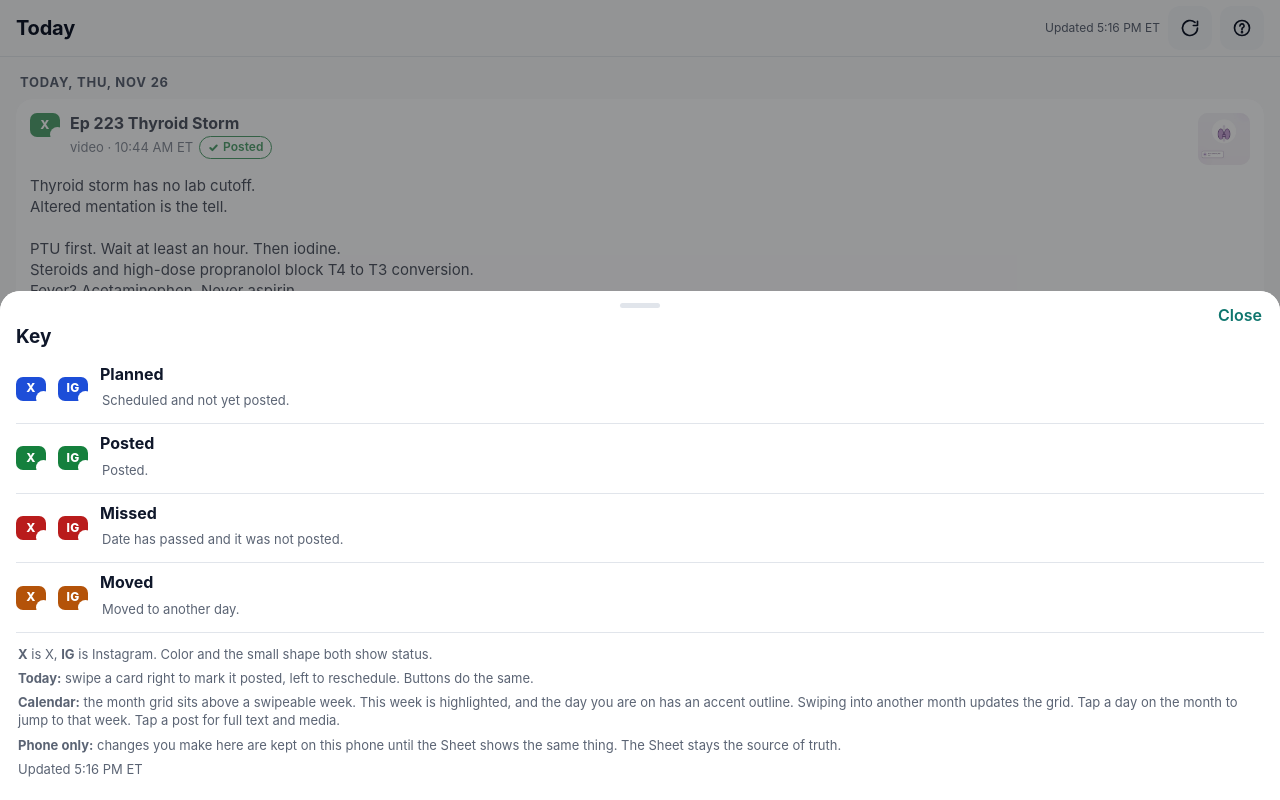
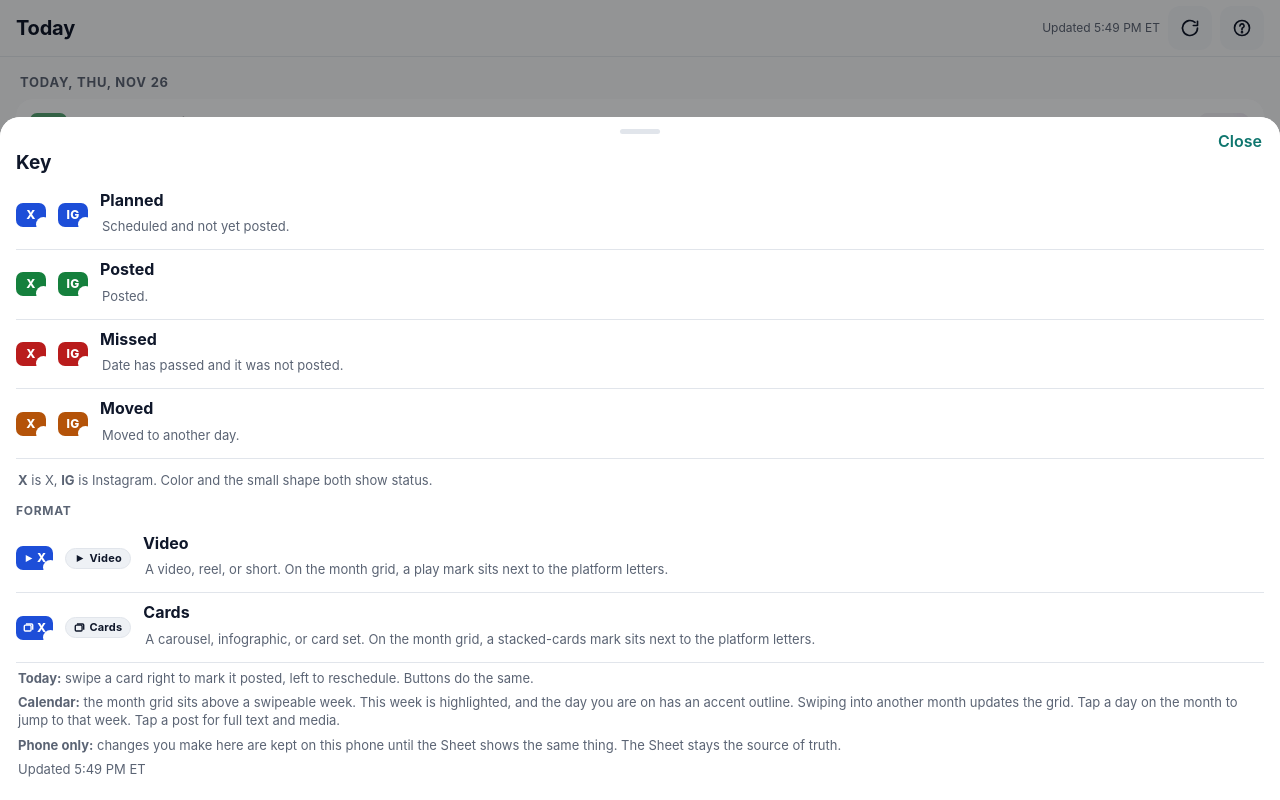
Before and after one commit to jwatson7399/core-em-cal-37448b, a plain HTML site: page index.html in a window 1280 px wide. Both pictures are taken after a click on the button 1242 px from the left and 28 px from the top of the page. Drawn offline with Linux system fonts and the light colour scheme.

Commit message:
Update posting calendar 2026-11-26 17:49 ET

```diff
--- a/index.html
+++ b/index.html
@@ -57,13 +57,18 @@ h2:first-child{margin-top:4px}
 .empty{padding:16px;border-radius:var(--radius);background:var(--card);color:var(--muted);text-align:center}
 
 /* Chips and pills */
-.chip{position:relative;display:inline-grid;place-items:center;min-width:30px;height:24px;padding:0 6px;border-radius:7px;font-weight:800;font-size:12px;color:var(--chipText);letter-spacing:.02em;flex:none}
+.chip{position:relative;display:inline-flex;align-items:center;justify-content:center;gap:3px;min-width:30px;height:24px;padding:0 7px;border-radius:7px;font-weight:800;font-size:12px;color:var(--chipText);letter-spacing:.02em;flex:none}
+.chip .fi{width:11px;height:11px;flex:none;display:block}
+.chip .pl{line-height:1}
 .chip .sym{position:absolute;right:-5px;bottom:-5px;width:15px;height:15px;border-radius:50%;background:var(--card);display:grid;place-items:center;color:inherit}
 .chip .sym svg{width:11px;height:11px}
 .s-planned{background:var(--planned)}.s-posted{background:var(--posted)}.s-missed{background:var(--missed)}.s-rescheduled{background:var(--resched)}
 .c-planned{color:var(--planned)}.c-posted{color:var(--posted)}.c-missed{color:var(--missed)}.c-rescheduled{color:var(--resched)}
 .pill{display:inline-flex;align-items:center;gap:4px;font-size:12px;font-weight:600;padding:2px 8px;border-radius:999px;border:1.5px solid currentColor;white-space:nowrap}
 .pill svg{width:11px;height:11px}
+.fpill{display:inline-flex;align-items:center;gap:4px;font-size:11px;font-weight:700;letter-spacing:.02em;padding:2px 8px;border-radius:999px;background:var(--card2);color:var(--text);border:1px solid var(--line);white-space:nowrap;flex:none}
+.fpill .fi{width:11px;height:11px;flex:none;display:block}
+.rchips{display:flex;flex-direction:column;align-items:flex-end;gap:4px;flex:none}
 .tag{display:inline-block;font-size:11px;font-weight:600;padding:2px 7px;border-radius:999px;background:var(--card2);color:var(--muted);margin:0 4px 4px 0}
 .tag.local{color:var(--accent)}
 .tag.quiet{background:transparent;border:1px dashed var(--line);color:var(--muted)}
@@ -129,7 +134,8 @@ h2:first-child{margin-top:4px}
 .cell .n{font-size:13px;font-weight:600;width:22px;height:22px;display:grid;place-items:center;border-radius:50%}
 .cell.today .n{background:var(--accent);color:var(--accentText)}
 .cell.past .n{color:var(--muted)}
-.cell .chip{min-width:0;width:22px;height:14px;font-size:8px;border-radius:4px;padding:0}
+.cell .chip{min-width:0;width:auto;height:15px;font-size:8px;border-radius:4px;padding:0 3px;gap:1px}
+.cell .chip .fi{width:8px;height:8px}
 .cell .chip .sym{width:10px;height:10px;right:-3px;bottom:-3px}
 .cell .chip .sym svg{width:8px;height:8px}
 .cell .plus{font-size:9px;color:var(--muted)}
@@ -340,7 +346,38 @@ const ICON = {
   check: '<svg viewBox="0 0 24 24" fill="none" stroke="currentColor" stroke-width="2.4" stroke-linecap="round" stroke-linejoin="round"><path d="M5 12.5l4.5 4.5L19 7.5"/></svg>',
   open: '<svg viewBox="0 0 24 24" fill="none" stroke="currentColor" stroke-width="2" stroke-linecap="round" stroke-linejoin="round"><path d="M14 4h6v6M20 4l-9 9M18 14v5a1 1 0 0 1-1 1H5a1 1 0 0 1-1-1V7a1 1 0 0 1 1-1h5"/></svg>'
 };
-const chip = (p, status) => `<span class="chip s-${status}" aria-label="${esc(PLATFORM_NAME[p] || p)}, ${STATUS_LABEL[status]}">${esc(p)}<span class="sym c-${status}">${SYM[status]}</span></span>`;
+const FMT_ICON = {
+  video: '<svg class="fi" viewBox="0 0 12 12" fill="currentColor" aria-hidden="true"><path d="M3 2.1v7.8L10.2 6 3 2.1z"/></svg>',
+  cards: '<svg class="fi" viewBox="0 0 12 12" fill="none" stroke="currentColor" stroke-width="1.5" stroke-linejoin="round" aria-hidden="true"><path d="M3.2 2.2h6.2A1.2 1.2 0 0 1 10.6 3.4v5"/><rect x="1.4" y="3.4" width="7.4" height="6.4" rx="1.1"/></svg>'
+};
+function formatKind(i) {
+  const t = [i && i.format, i && i.slotType].filter(Boolean).join(" ").toLowerCase();
+  if (/video|reel|\bshorts?\b/.test(t)) return "video";
+  if (/carousel|infographic|\bcards?\b/.test(t)) return "cards";
+  return "";
+}
+function formatLabel(i) {
+  const k = formatKind(i);
+  if (k === "video") return "Video";
+  if (k === "cards") return "Cards";
+  const raw = String((i && (i.format || i.slotType)) || "").trim();
+  if (!raw) return "";
+  return raw.replace(/[_-]+/g, " ").replace(/\b[a-z]/g, (c) => c.toUpperCase());
+}
+const chip = (p, status, i) => {
+  const kind = i ? formatKind(i) : "";
+  const fl = i ? formatLabel(i) : "";
+  const icon = (kind && FMT_ICON[kind]) || "";
+  const aria = [PLATFORM_NAME[p] || p, fl, STATUS_LABEL[status]].filter(Boolean).join(", ");
+  return `<span class="chip s-${status}${kind ? " fmt-" + kind : ""}" aria-label="${esc(aria)}">${icon}<span class="pl">${esc(p)}</span><span class="sym c-${status}">${SYM[status]}</span></span>`;
+};
+const formatPill = (i) => {
+  const label = formatLabel(i);
+  if (!label) return "";
+  const kind = formatKind(i);
+  const icon = (kind && FMT_ICON[kind]) || "";
+  return `<span class="fpill${kind ? " fmt-" + kind : ""}">${icon}${esc(label)}</span>`;
+};
 const pill = (status) => `<span class="pill c-${status}">${SYM[status]}${STATUS_LABEL[status]}</span>`;
 
 /* ---------- State ---------- */
@@ -523,7 +560,7 @@ function thumb(i, cls = "thumb") {
   return `<img class="${cls}" src="${esc(src)}" alt="" loading="lazy" onerror="this.replaceWith(Object.assign(document.createElement('div'),{className:'${cls} ph',textContent:'${esc(i.platform)}'}))">`;
 }
 function dateLine(i) {
-  const bits = [esc(i.format || "")];
+  const bits = [];
   if (i.date !== S.today) bits.push(fmtDay(i.date));
   if (i.time) bits.push(esc(i.time));
   return bits.filter(Boolean).join(" · ");
@@ -544,8 +581,8 @@ function fullCard(i) {
   return `<article class="card${open ? "" : " done"}" data-key="${esc(i.key)}" ${open ? 'data-swipe="1"' : ""}>
     <div class="swipe-bg"><span class="l">${ICON.check} Posted</span><span class="r">Reschedule</span></div>
     <div class="fg">
-      <div class="card-h">${chip(i.platform, i.status)}
-        <div class="ttl"><div class="t1">${esc(i.title)}</div><div class="t2">${dateLine(i)} ${pill(i.status)}</div></div>
+      <div class="card-h">${chip(i.platform, i.status, i)}
+        <div class="ttl"><div class="t1">${esc(i.title)}</div><div class="t2">${formatPill(i)} ${dateLine(i)} ${pill(i.status)}</div></div>
         ${thumb(i)}
       </div>
       ${hasText ? `<div class="txt clamp">${esc(i.postText)}</div><button class="more" data-act="sheet" data-key="${esc(i.key)}">Full post and media</button>`
@@ -563,7 +600,7 @@ function fullCard(i) {
 function rowHTML(i, extra = "") {
   return `<button class="row" data-act="sheet" data-key="${esc(i.key)}">${thumb(i)}
     <div class="rt"><div class="r1">${esc(i.title)}</div><div class="r2">${esc(extra || i.postText.trim() || prepGaps(i).join(", ") || quietText(i) || "No post text yet")}</div></div>
-    ${chip(i.platform, i.status)}</button>`;
+    <span class="rchips">${chip(i.platform, i.status, i)}${formatPill(i)}</span></button>`;
 }
 
 function renderToday() {
@@ -683,8 +720,9 @@ function renderMonth() {
     const inMonth = d >= first && d <= last;
     const cls = ["cell", d === S.today ? "today" : "", d === focus ? "focus" : "", (d >= weekA && d <= weekB) ? "in-week" : "", inMonth ? "" : "out", d < S.today ? "past" : ""].filter(Boolean).join(" ");
     const n = Number(d.slice(8, 10));
-    const chips = list.slice(0, 3).map((i) => chip(i.platform, i.status)).join("");
-    const label = `${fmtDay(d)}, ${list.length} post${list.length === 1 ? "" : "s"}`;
+    const chips = list.slice(0, 3).map((i) => chip(i.platform, i.status, i)).join("");
+    const bits = list.map((i) => [PLATFORM_NAME[i.platform] || i.platform, formatLabel(i)].filter(Boolean).join(" "));
+    const label = `${fmtDay(d)}${list.length ? ", " + bits.join("; ") : ", no posts"}`;
     h += `<button class="${cls}" data-act="day" data-date="${d}" aria-label="${label}"><span class="n">${n}</span>${chips}${list.length > 3 ? `<span class="plus">+${list.length - 3}</span>` : ""}</button>`;
   }
   if ($("#grid")) $("#grid").innerHTML = h;
@@ -734,7 +772,7 @@ function postSheet(i) {
   const rest = i.media.filter((m) => !/pdf/i.test(m.label));
   const files = i.media.filter((m) => m.file);
   let h = `<h3>${esc(i.title)}</h3>
-    <div class="t2">${chip(i.platform, i.status)} ${esc(PLATFORM_NAME[i.platform] || i.platform)} · ${fmtDay(i.date)}${i.time ? " · " + esc(i.time) : ""} ${pill(i.status)}</div>
+    <div class="t2">${chip(i.platform, i.status, i)} ${formatPill(i)} ${esc(PLATFORM_NAME[i.platform] || i.platform)} · ${fmtDay(i.date)}${i.time ? " · " + esc(i.time) : ""} ${pill(i.status)}</div>
     <div class="note">Sheet: ${esc(i.sheetStatus || "no status")}${i.author ? " · " + esc(i.author) : ""}${i.slotType ? " · " + esc(i.slotType) : ""}</div>
     ${tags(i)}
     ${hasText ? `<div class="txt">${esc(i.postText)}</div>` : `<div class="txt muted">${quietText(i) ? esc(quietText(i))+"." : "No post text yet."}</div>`}
@@ -799,6 +837,9 @@ function keySheet() {
     ${row("missed", "Date has passed and it was not posted.")}
     ${row("rescheduled", "Moved to another day.")}
     <div class="note" style="margin-top:12px"><b>X</b> is X, <b>IG</b> is Instagram. Color and the small shape both show status.</div>
+    <div class="sub-h">Format</div>
+    <div class="keyrow">${chip("X", "planned", { format: "video" })}${formatPill({ format: "video" })}<div><b>Video</b><div class="note">A video, reel, or short. On the month grid, a play mark sits next to the platform letters.</div></div></div>
+    <div class="keyrow">${chip("X", "planned", { format: "carousel" })}${formatPill({ format: "carousel" })}<div><b>Cards</b><div class="note">A carousel, infographic, or card set. On the month grid, a stacked-cards mark sits next to the platform letters.</div></div></div>
     <div class="note"><b>Today:</b> swipe a card right to mark it posted, left to reschedule. Buttons do the same.</div>
     <div class="note"><b>Calendar:</b> the month grid sits above a swipeable week. This week is highlighted, and the day you are on has an accent outline. Swiping into another month updates the grid. Tap a day on the month to jump to that week. Tap a post for full text and media.</div>
     <div class="note"><b>Phone only:</b> changes you make here are kept on this phone until the Sheet shows the same thing. The Sheet stays the source of truth.</div>
--- a/sw.js
+++ b/sw.js
@@ -3,7 +3,7 @@
    Page loads, data.json and playbook.json: network first, cached copy when offline.
    A sign-in redirect from Cloudflare Access is passed through, never cached. */
 
-const VERSION = "pc-v2-t1126-playbook";
+const VERSION = "pc-v2-t1126-format";
 const SHELL_CACHE = VERSION + "-shell";
 const DATA_CACHE = VERSION + "-data";
 const MEDIA_CACHE = VERSION + "-media";
```
Also changed, not shown: data.json.
